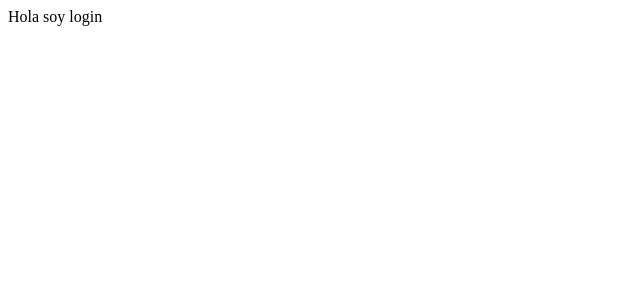
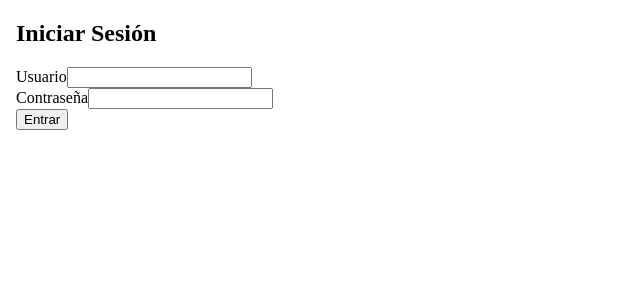
Before and after one commit to JrVeliz/Proyecto_DAWA, a React (Create React App) app: page /login in a window 1280 px wide. Shown: the top 300 px of the page, without its empty margins (0-640 px from the left). Built offline with nearby package versions, Linux system fonts and the light colour scheme.

Commit message:
Modificaciones v4

```diff
--- a/src/App.js
+++ b/src/App.js
@@ -2,11 +2,12 @@ import { Routes, Route, BrowserRouter } from "react-router-dom";
 import Home from "./Componentes/Home";
 import Dashboard from "./Componentes/DashboardComponents/Dashboard";
 import Login from "./Componentes/DashboardComponents/Login";
-import Register from "./Componentes/DashboardComponents/Signup";
+import SignUp from "./Componentes/DashboardComponents/Signup";
 import Noticias from"./Componentes/Noticias";
 
 function App() {
   return (
+    //Enrutamiento de paginas
     <div className="App">
       <BrowserRouter>
         <Routes>
@@ -14,7 +15,7 @@ function App() {
               <Route path="home" element={<Home/>}/>
               <Route path="noticias" element={<Noticias/>}/>
               <Route path="login" element={<Login/>}/>
-              <Route path="register" element={<Register/>}/>
+              <Route path="register" element={<SignUp/>}/>
         </Routes>
       </BrowserRouter>
     </div>
--- a/src/Componentes/BarraNavegacion.jsx
+++ b/src/Componentes/BarraNavegacion.jsx
@@ -1,14 +1,23 @@
-import {Link} from 'react-router-dom';
+import {Link, useNavigate} from 'react-router-dom';
 
 function BarraNavegacion(){
+  const navigate = useNavigate();
+  const LogOut = () => {
+    const resultado = window.confirm('¿Estás seguro de cerrar sesión?');
+      if (resultado) {
+        navigate('/');
+      }
+    };
+
     return (
         <nav>
           <ul>
             <li><Link to="/home">Home</Link></li>
             <li><Link to="/noticias">Noticias</Link></li>
           </ul>
+          <button onClick={LogOut}>Cerrar Sesion</button>
         </nav>
     );
 }
 
-export default BarraNavegacion
+export default BarraNavegacion;
--- a/src/Componentes/DashboardComponents/Dashboard.jsx
+++ b/src/Componentes/DashboardComponents/Dashboard.jsx
@@ -4,7 +4,8 @@ function Dashboard(){
     const navigate = useNavigate();
     const handleClick = (ruta) => {
         navigate(ruta)
-      }
+    }
+
     return (
         <header>
             <button onClick={()=>handleClick('/login')}>Log in</button>
--- a/src/Componentes/DashboardComponents/Login.jsx
+++ b/src/Componentes/DashboardComponents/Login.jsx
@@ -1,8 +1,59 @@
 import { useNavigate } from 'react-router-dom';
+import cuentas from '../Usuarios';
+import { useState } from 'react';
+
 
 function Login(){
+    //funciones pa manejar los datos ingresados
+    const navigate = useNavigate();
+    const [usuario, setUsuario] = useState('');
+    const [contrasena, setContrasena] = useState('');
+
+    const [error, setError] = useState(null);
+
+    //funcion pa validad las credenciales
+    const handleLogin = () => {
+        const cuentaValida = cuentas.find(
+          cuenta => cuenta.usuario === usuario && cuenta.contrasena === contrasena
+        );
+
+        if (cuentaValida) {
+          navigate('/home');
+        } else {
+          setError('Usuario o contraseña incorrectos. Por favor, inténtalo de nuevo.');
+        }
+    };
+
     return(
-        "Hola soy login"
+        //Formulario
+        <body>
+          <div>
+            <h2>Iniciar Sesión</h2>
+            <div>
+              <label>Usuario</label>
+              <input
+                type='text'
+                name='usuario'
+                value={usuario}
+                onChange={(e) => setUsuario(e.target.value)}
+              />
+              <br />
+
+              <label>Contraseña</label>
+              <input
+                type='password'
+                name='password'
+                value={contrasena}
+                onChange={(e) => setContrasena(e.target.value)}
+              />
+              <br/>
+            </div>
+            {error && <div>{error}</div>}
+            <button onClick={handleLogin}>
+                Entrar
+              </button>
+        </div>
+      </body>
     );
 }
 
--- a/src/Componentes/DashboardComponents/Signup.jsx
+++ b/src/Componentes/DashboardComponents/Signup.jsx
@@ -2,7 +2,7 @@ import { useNavigate } from 'react-router-dom';
 
 function Register(){
     return(
-        "Hola soy Registro"
+        "Hola soy la pag de Registro"
     );
 }
 
--- a/src/Componentes/Home.jsx
+++ b/src/Componentes/Home.jsx
@@ -1,6 +1,11 @@
-
+import BarraNavegacion from "./BarraNavegacion";
 function Home(){
-    return("Hola soy Home xd ");
+    return(
+      <>
+      <BarraNavegacion/>
+      <p>Hola soy Home xd</p>
+      </>
+    );
 }
 
 export default Home;
--- a/src/Componentes/Noticias.jsx
+++ b/src/Componentes/Noticias.jsx
@@ -1,7 +1,12 @@
-import React, { useState } from 'react';
+import BarraNavegacion from "./BarraNavegacion";
 
 function Noticias(){
-    return ("Hola soy noticias xd");
+    return (
+      <>
+        <BarraNavegacion/>
+        <p>Hola soy Noticias xd</p>
+      </>
+    );
 }
 
 export default Noticias;
--- /dev/null
+++ b/src/Componentes/Usuarios.js
@@ -0,0 +1,8 @@
+//Cuenta random pa probar el login (Esto no se usara sino una base de datosxdxd)
+const Usuarios = [
+    {
+      usuario: 'admin',
+      contrasena: '123',
+    }
+]
+export default Usuarios;
```
